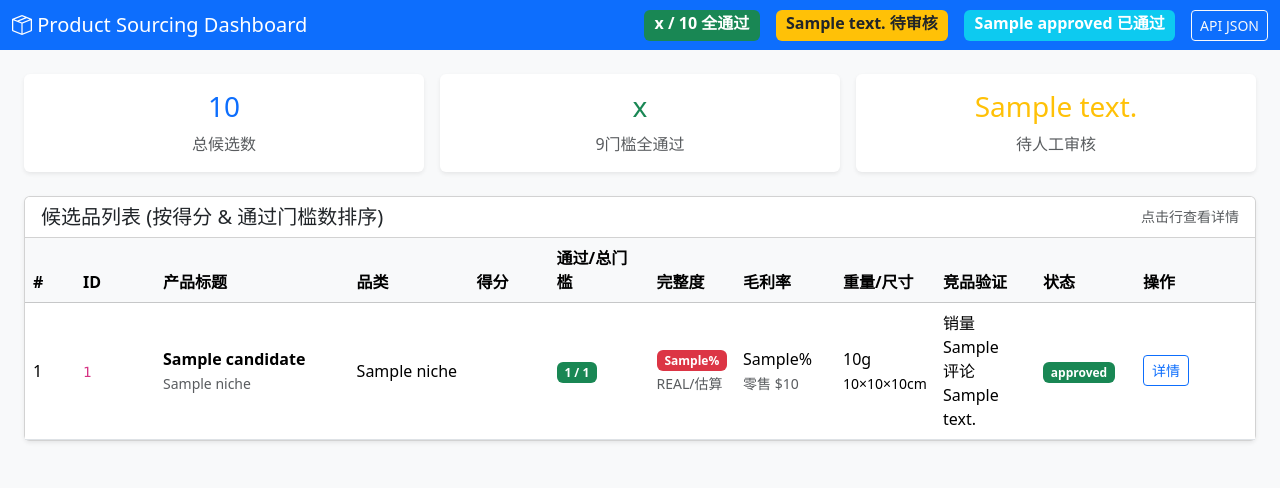
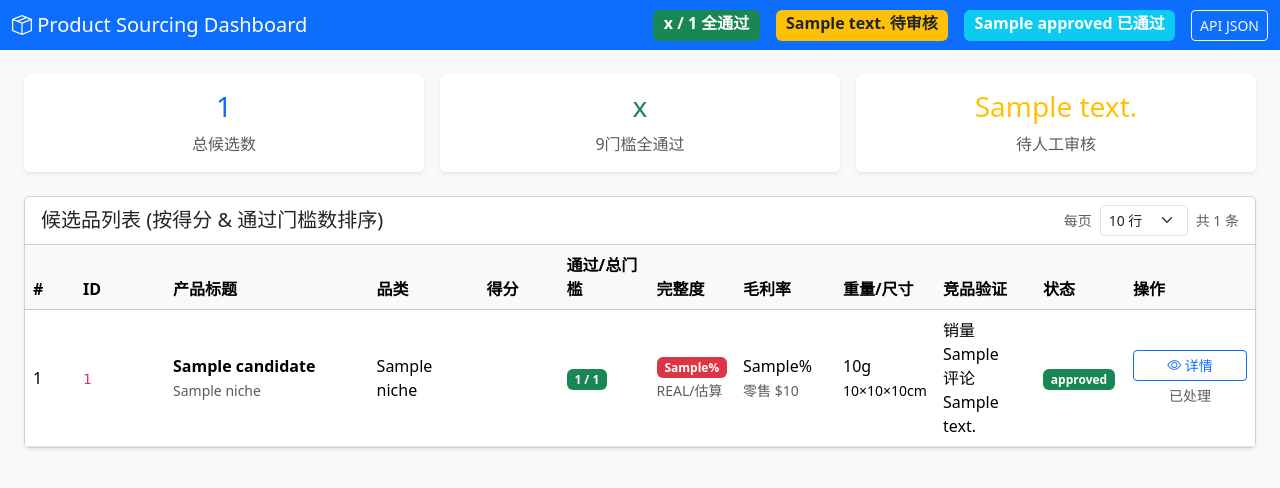
Before and after one commit to mylifeinn/product-sourcing, a Python web app: template templates/dashboard.html in a window 1280 px wide. Shown: the top 488 px of the page. Run offline with Jinja, Linux system fonts and the light colour scheme; the template is opened without the code that fills it: most values are stand-ins (such as "Sample title", 1, 10 or a date in 2020).

Commit message:
feat: 面板分页 + 每页行数选择 + 操作按钮竖排优化; 修复 review 表单(Query→Form+重定向)

```diff
--- a/templates/dashboard.html
+++ b/templates/dashboard.html
@@ -15,7 +15,21 @@
         .margin-red { color: #dc3545; font-weight: bold; }
         .score-badge { font-size: 1.2rem; padding: 0.5rem 1rem; }
         .table th { position: sticky; top: 0; background: #f8f9fa; z-index: 10; }
-        .card-hover:hover { box-shadow: 0 4px 12px rgba(0,0,0,0.1); transform: translateY(-2px); transition: all 0.2s; }
+        .card-hover:hover { box-shadow: 0 4px 12px rgba(0,0,0,0.1); transition: all 0.2s; }
+
+        /* 操作按钮组: flex 竖排, 统一宽度, 不挤 */
+        .action-group {
+            display: flex;
+            flex-direction: column;
+            gap: 4px;
+            min-width: 110px;
+        }
+        .action-group .btn { width: 100%; }
+
+        /* 分页控件 */
+        .pagination { margin-bottom: 0; }
+        .pagination .page-link { min-width: 38px; text-align: center; }
+        .per-page-select { width: auto; display: inline-block; }
     </style>
 </head>
 <body class="bg-light">
@@ -25,7 +39,7 @@
                 <i class="bi bi-box-seam"></i> Product Sourcing Dashboard
             </span>
             <div class="d-flex gap-3">
-                <span class="badge bg-success fs-6">{{ stats.passed_all }} / {{ stats.total }} 全通过</span>
+                <span class="badge bg-success fs-6">{{ stats.passed_all }} / {{ all_count }} 全通过</span>
                 <span class="badge bg-warning text-dark fs-6">{{ stats.pending_review }} 待审核</span>
                 <span class="badge bg-info fs-6">{{ stats.approved }} 已通过</span>
                 <a href="/api/candidates" target="_blank" class="btn btn-outline-light btn-sm">API JSON</a>
@@ -38,7 +52,7 @@
             <div class="col-12 col-md-6 col-lg-4">
                 <div class="card stats-card border-0 shadow-sm">
                     <div class="card-body text-center">
-                        <h3 class="text-primary">{{ stats.total }}</h3>
+                        <h3 class="text-primary">{{ all_count }}</h3>
                         <p class="mb-0 text-muted">总候选数</p>
                     </div>
                 </div>
@@ -62,9 +76,17 @@
         </div>
 
         <div class="card shadow-sm">
-            <div class="card-header bg-white d-flex justify-content-between align-items-center">
+            <div class="card-header bg-white d-flex justify-content-between align-items-center flex-wrap gap-2">
                 <h5 class="mb-0">候选品列表 (按得分 & 通过门槛数排序)</h5>
-                <small class="text-muted">点击行查看详情</small>
+                <div class="d-flex align-items-center gap-2">
+                    <label class="text-muted small mb-0">每页</label>
+                    <select class="form-select form-select-sm per-page-select" id="perPageSelect" onchange="changePerPage(this.value)">
+                        {% for opt in [10, 20, 50, 100] %}
+                        <option value="{{ opt }}" {% if per_page == opt %}selected{% endif %}>{{ opt }} 行</option>
+                        {% endfor %}
+                    </select>
+                    <small class="text-muted">共 {{ all_count }} 条</small>
+                </div>
             </div>
             <div class="card-body p-0">
                 <div class="table-responsive">
@@ -72,24 +94,24 @@
                         <thead class="table-light">
                             <tr>
                                 <th style="width: 50px;">#</th>
-                                <th style="width: 80px;">ID</th>
+                                <th style="width: 90px;">ID</th>
                                 <th>产品标题</th>
-                                <th style="width: 120px;">品类</th>
+                                <th style="width: 110px;">品类</th>
                                 <th style="width: 80px;">得分</th>
-                                <th style="width: 100px;">通过/总门槛</th>
+                                <th style="width: 90px;">通过/总门槛</th>
                                 <th style="width: 80px;">完整度</th>
                                 <th style="width: 100px;">毛利率</th>
                                 <th style="width: 100px;">重量/尺寸</th>
                                 <th style="width: 100px;">竞品验证</th>
-                                <th style="width: 100px;">状态</th>
-                                <th style="width: 120px;">操作</th>
+                                <th style="width: 90px;">状态</th>
+                                <th style="width: 130px;">操作</th>
                             </tr>
                         </thead>
                         <tbody>
                             {% for item in candidates %}
-                            <tr class="card-hover" onclick="window.location='/candidate/{{ item.candidate.id }}'" style="cursor: pointer;">
-                                <td>{{ loop.index }}</td>
-                                <td><code>{{ item.candidate.id }}</code></td>
+                            <tr class="card-hover">
+                                <td>{{ (page - 1) * per_page + loop.index }}</td>
+                                <td><code class="small">{{ item.candidate.id }}</code></td>
                                 <td>
                                     <strong>{{ item.candidate.title[:60] }}{% if item.candidate.title|length > 60 %}...{% endif %}</strong>
                                     <br><small class="text-muted">{{ item.candidate.niche }}</small>
@@ -138,17 +160,31 @@
                                     </span>
                                 </td>
                                 <td>
-                                    <a href="/candidate/{{ item.candidate.id }}" class="btn btn-sm btn-outline-primary">详情</a>
+                                    <div class="action-group">
+                                        <a href="/candidate/{{ item.candidate.id }}" class="btn btn-sm btn-outline-primary">
+                                            <i class="bi bi-eye"></i> 详情
+                                        </a>
                                         {% if item.candidate.review_status == 'pending' %}
-                                    <form action="/candidate/{{ item.candidate.id }}/review" method="post" class="d-inline ms-1" onsubmit="event.stopPropagation();">
+                                        <form action="/candidate/{{ item.candidate.id }}/review" method="post" class="m-0">
                                             <input type="hidden" name="status" value="approved">
-                                        <button type="submit" class="btn btn-sm btn-success" onclick="event.stopPropagation(); return confirm('确认通过？')">通过</button>
+                                            <input type="hidden" name="page" value="{{ page }}">
+                                            <input type="hidden" name="per_page" value="{{ per_page }}">
+                                            <button type="submit" class="btn btn-sm btn-success" onclick="return confirm('确认通过？')">
+                                                <i class="bi bi-check-lg"></i> 通过
+                                            </button>
                                         </form>
-                                    <form action="/candidate/{{ item.candidate.id }}/review" method="post" class="d-inline ms-1" onsubmit="event.stopPropagation();">
+                                        <form action="/candidate/{{ item.candidate.id }}/review" method="post" class="m-0">
                                             <input type="hidden" name="status" value="rejected">
-                                        <button type="submit" class="btn btn-sm btn-danger" onclick="event.stopPropagation(); return confirm('确认拒绝？')">拒绝</button>
+                                            <input type="hidden" name="page" value="{{ page }}">
+                                            <input type="hidden" name="per_page" value="{{ per_page }}">
+                                            <button type="submit" class="btn btn-sm btn-danger" onclick="return confirm('确认拒绝？')">
+                                                <i class="bi bi-x-lg"></i> 拒绝
+                                            </button>
                                         </form>
+                                        {% else %}
+                                        <span class="text-muted small text-center">已处理</span>
                                         {% endif %}
+                                    </div>
                                 </td>
                             </tr>
                             {% endfor %}
@@ -156,9 +192,38 @@
                     </table>
                 </div>
             </div>
+            {% if total_pages > 1 %}
+            <div class="card-footer bg-white d-flex justify-content-between align-items-center flex-wrap gap-2">
+                <small class="text-muted">第 {{ page }} / {{ total_pages }} 页，共 {{ all_count }} 条</small>
+                <nav>
+                    <ul class="pagination pagination-sm">
+                        <li class="page-item {% if page <= 1 %}disabled{% endif %}">
+                            <a class="page-link" href="/?page={{ page - 1 }}&per_page={{ per_page }}">&laquo;</a>
+                        </li>
+                        {% for p in range(1, total_pages + 1) %}
+                            {% if p == 1 or p == total_pages or (p >= page - 2 and p <= page + 2) %}
+                            <li class="page-item {% if p == page %}active{% endif %}">
+                                <a class="page-link" href="/?page={{ p }}&per_page={{ per_page }}">{{ p }}</a>
+                            </li>
+                            {% elif p == page - 3 or p == page + 3 %}
+                            <li class="page-item disabled"><span class="page-link">…</span></li>
+                            {% endif %}
+                        {% endfor %}
+                        <li class="page-item {% if page >= total_pages %}disabled{% endif %}">
+                            <a class="page-link" href="/?page={{ page + 1 }}&per_page={{ per_page }}">&raquo;</a>
+                        </li>
+                    </ul>
+                </nav>
+            </div>
+            {% endif %}
         </div>
     </div>
 
     <script src="https://cdn.jsdelivr.net/npm/bootstrap@5.3.2/dist/js/bootstrap.bundle.min.js"></script>
+    <script>
+        function changePerPage(val) {
+            window.location = '/?page=1&per_page=' + val;
+        }
+    </script>
 </body>
 </html>
```
Also changed, not shown: src/sourcing/web/app.py (+28 -6 lines). Lines whose indentation alone changed are shown as unchanged.
